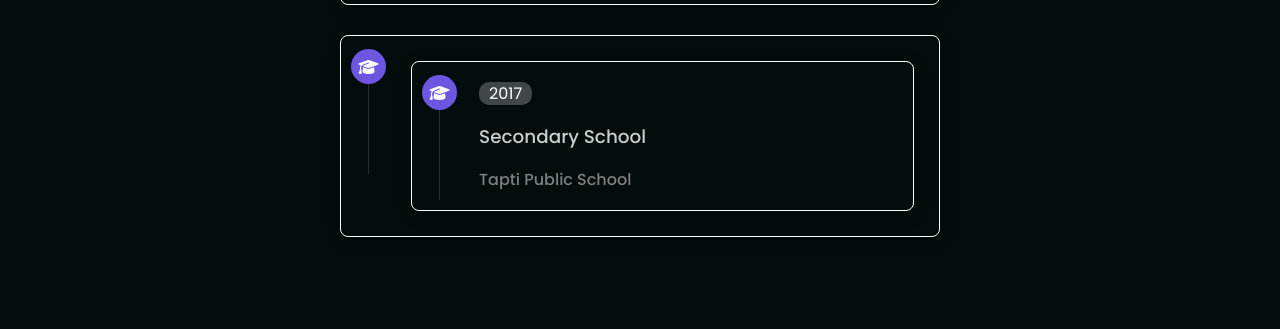
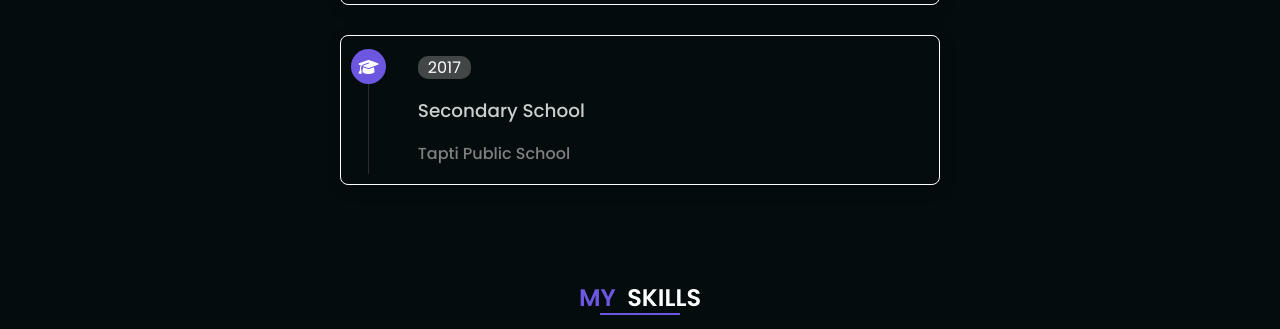
Before and after one commit to Ptg2001/myPortfolio, a plain HTML site: page index.html in a window 1280 px wide. Shown: the part 1517-1846 px from the top of the page. Drawn offline with nearby package versions, Linux system fonts and the light colour scheme.

Commit message:
minor changes

```diff
--- a/index.html
+++ b/index.html
@@ -165,12 +165,6 @@
                     </div>
                 </div>
                 <div class="edu-box reveal">
-                    <div class="edu-icon">
-                        <i class="fa-solid fa-graduation-cap"></i>
-                        <p></p>
-                    </div>
-
-                <div class="edu-box reveal" >
                     <div class="edu-icon">
                         <i class="fa-solid fa-graduation-cap"></i>
                         <p></p>
```
